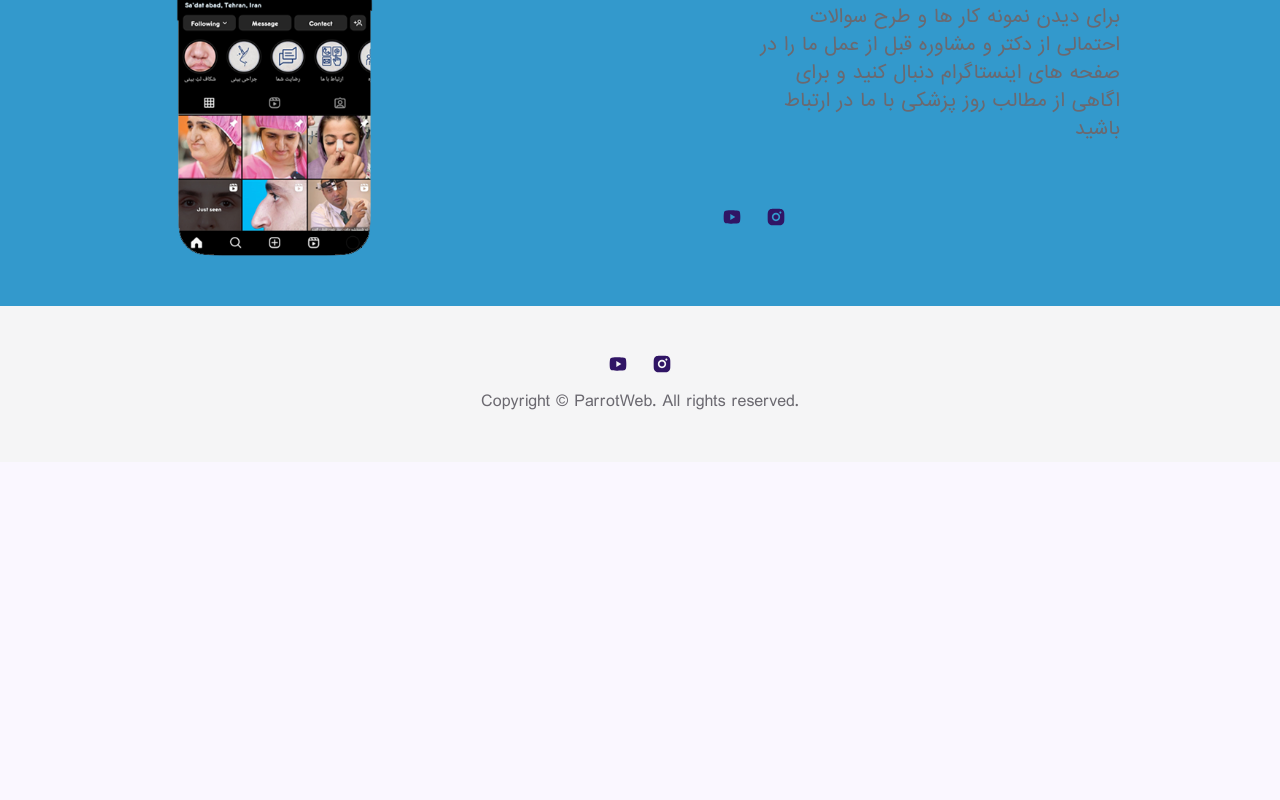
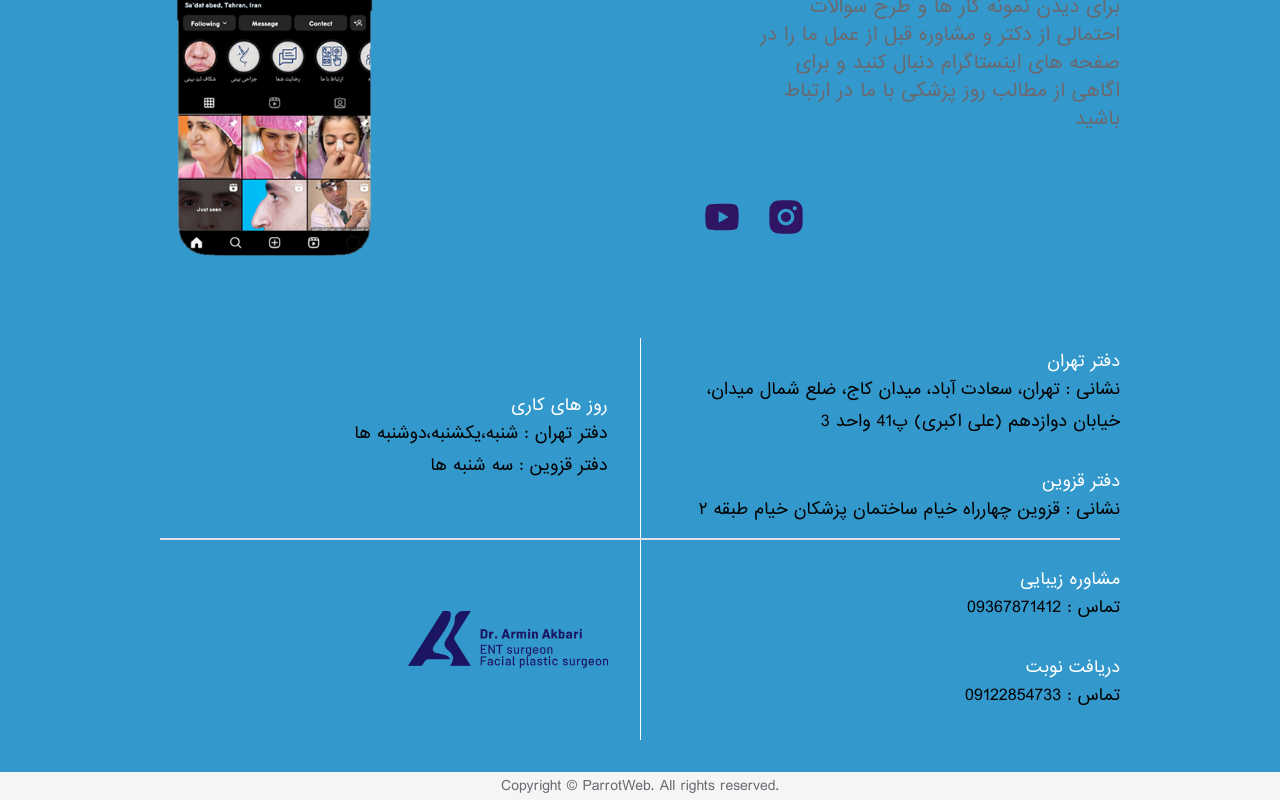
Before and after one commit to ehsanfakhri/dr-armin-akbari, a Next.js app: page / in a window 1280 px wide. Shown: the part 5643-6443 px from the top of the page. Before the commit the page ends 6105 px from the top, so only its background shows below. Built offline with nearby package versions, Linux system fonts and the light colour scheme.

Commit message:
some styles fix

```diff
--- a/app/layout.tsx
+++ b/app/layout.tsx
@@ -8,12 +8,13 @@ const myFont = localFont({ src: "../public/fonts/iran-sans-web.woff2" });
 
 // components
 import Header from "@/components/headers/Header";
-import Footer from "@/components/Footer";
+import Footer from "@/components/footer/Footer";
 
 // theme provider
 import { ThemeProvider } from "@/components/ThemeProvider";
 import FloatActionButton from "@/components/FloatActionButton";
 import DrawerCall from "@/components/DrawerCall";
+import CopyRight from "@/components/footer/copyright/CopyRight";
 
 export const metadata: Metadata = {
   title: "  جراح متخصص عمل بینی | دکتر آرمین اکبری",
@@ -34,6 +35,7 @@ export default function RootLayout({
           <DrawerCall />
           {children}
           <Footer />
+          <CopyRight />
         </ThemeProvider>
       </body>
     </html>
--- a/app/page.tsx
+++ b/app/page.tsx
@@ -2,7 +2,6 @@
 
 import About from "@/components/About";
 import Cta from "@/components/Cta";
-import Footer from "@/components/Footer";
 import Hero from "@/components/Hero";
 import Reviews from "@/components/Reviews";
 import Services from "@/components/Services";
--- a/components/Cta.tsx
+++ b/components/Cta.tsx
@@ -27,7 +27,8 @@ const Cta = () => {
           {/* text */}
           <div className="flex flex-col gap-8 w-full items-end ">
             <h4 className="h4 max-w-xl text-right ">
-              <span className="text-white text-nowrap">دکتر آرمین اکبری </span> <br />
+              <span className="text-white text-nowrap">دکتر آرمین اکبری </span>{" "}
+              <br />
               <br />
               را در شبکه های اجتماعی دنبال کنید
             </h4>
@@ -37,8 +38,8 @@ const Cta = () => {
               مطالب روز پزشکی با ما در ارتباط باشید
             </p>
             <Socials
-              containerStyles="flex gap-x-6 mx-auto xl:mx-0 mb-4"
-              iconsStyles="text-primary dark:text-white/70 text-[20px] dark:hover:text-primary transition-all"
+              containerStyles="flex gap-x-6 mx-auto xl:mx-0 mb-4 item-center"
+              iconsStyles="text-primary hover:text-white/70 dark:text-white/70 text-[40px] dark:hover:text-primary transition-all"
             />
           </div>
         </div>
--- a/components/Footer.tsx
+++ /dev/null
@@ -1,26 +0,0 @@
-"use client";
-
-// components
-import Socials from "./Socials";
-
-const Footer = () => {
-  return (
-    <footer className="bg-secondary py-12">
-      <div className="container mx-auto">
-        <div className="flex flex-col items-center justify-between">
-          {/* socials */}
-          <Socials
-            containerStyles="flex gap-x-6 mx-auto xl:mx-0 mb-4"
-            iconsStyles="text-primary dark:text-white/70 text-[20px] dark:hover:text-primary transition-all"
-          />
-          {/* copyright */}
-          <div className="text-muted-foreground ">
-            Copyright &copy; ParrotWeb. All rights reserved.
-          </div>
-        </div>
-      </div>
-    </footer>
-  );
-};
-
-export default Footer;
--- /dev/null
+++ b/components/footer/Footer.tsx
@@ -0,0 +1,83 @@
+"use client";
+
+// shadcd ui
+import { Button } from "@/components/ui/button";
+import Image from "next/image";
+
+// next link
+import Link from "next/link";
+import Socials from "../Socials";
+import CopyRight from "./copyright/CopyRight";
+import Logo from "../headers/logos/Logo";
+
+const Footer = () => {
+  return (
+    <footer className="py-8 hidden sm:block bg-tertiary  dark:bg-secondary/40 ">
+      <div className="container mx-auto">
+        <div className="flex  flex-col">
+          <div className="flex flex-col-2 gap-8 justify-between items-center ">
+            {/* days & Call */}
+            <div className="flex flex-col gap-8 w-full  ">
+              <h5 className="h5 max-w-xl text-right ">
+                <span className="text-white "> روز های کاری </span>
+                <p className=" sm:block hidden leading-loose ">
+                  دفتر تهران : شنبه،یکشنبه،دوشنبه ها
+                </p>
+                <p className=" sm:block hidden leading-loose ">
+                  دفتر قزوین : سه شنبه ها
+                </p>
+              </h5>
+            </div>
+            {/* border Y */}
+            <span className="h-[200px] border-r border-white " />
+            {/* address */}
+            {/* tehran */}
+            <div className="flex flex-col gap-8 w-full items-end  ">
+              <h5 className="h5 max-w-xl text-right ">
+                <span className="text-white ">دفتر تهران </span>
+                <p className=" sm:block hidden leading-loose ">
+                  نشانی : تهران، سعادت آباد، میدان کاج، ضلع شمال میدان، خیابان
+                  دوازدهم (علی اکبری) پ41 واحد 3
+                </p>
+              </h5>
+              {/* ghazvin */}
+              <h5 className="h5 max-w-xl text-right ">
+                <span className="text-white ">دفتر قزوین </span>
+                <p className=" sm:block hidden leading-loose ">
+                  نشانی : قزوین چهارراه خیام ساختمان پزشکان خیام طبقه ۲
+                </p>
+              </h5>
+            </div>
+          </div>
+
+          <span className="w-full border border-b " />
+
+          {/* days  */}
+          <div className="flex flex-col-2 gap-8 justify-between items-center   ">
+            <div className="flex  flex-col items-end w-full  ">
+              <Logo />
+            </div>
+            <span className="h-[200px] border-r border-white " />
+            {/* Call */}
+            <div className="flex flex-col gap-8 w-full items-end ">
+              <h5 className="h5 max-w-xl text-right ">
+                <span className="text-white "> مشاوره زیبایی </span>
+                <p className=" sm:block hidden leading-loose ">
+                  تماس : 09367871412
+                </p>
+              </h5>
+              <h5 className="h5 max-w-xl text-right ">
+                <span className="text-white "> دریافت نوبت </span>
+                <p className=" sm:block hidden leading-loose ">
+                  تماس : 09122854733
+                </p>
+              </h5>
+            </div>
+          </div>
+        </div>
+      </div>
+    </footer>
+  );
+};
+
+export default Footer;
--- /dev/null
+++ b/components/footer/copyright/CopyRight.tsx
@@ -0,0 +1,21 @@
+"use client";
+
+// components
+import Socials from "../../Socials";
+
+const CopyRight = () => {
+  return (
+    <section className="bg-secondary py-1">
+      <div className="container mx-auto">
+        <div className="flex flex-col items-center justify-between">
+          {/* copyright */}
+          <div className="text-muted-foreground text-sm  ">
+            Copyright &copy; ParrotWeb. All rights reserved.
+          </div>
+        </div>
+      </div>
+    </section>
+  );
+};
+
+export default CopyRight;
```
